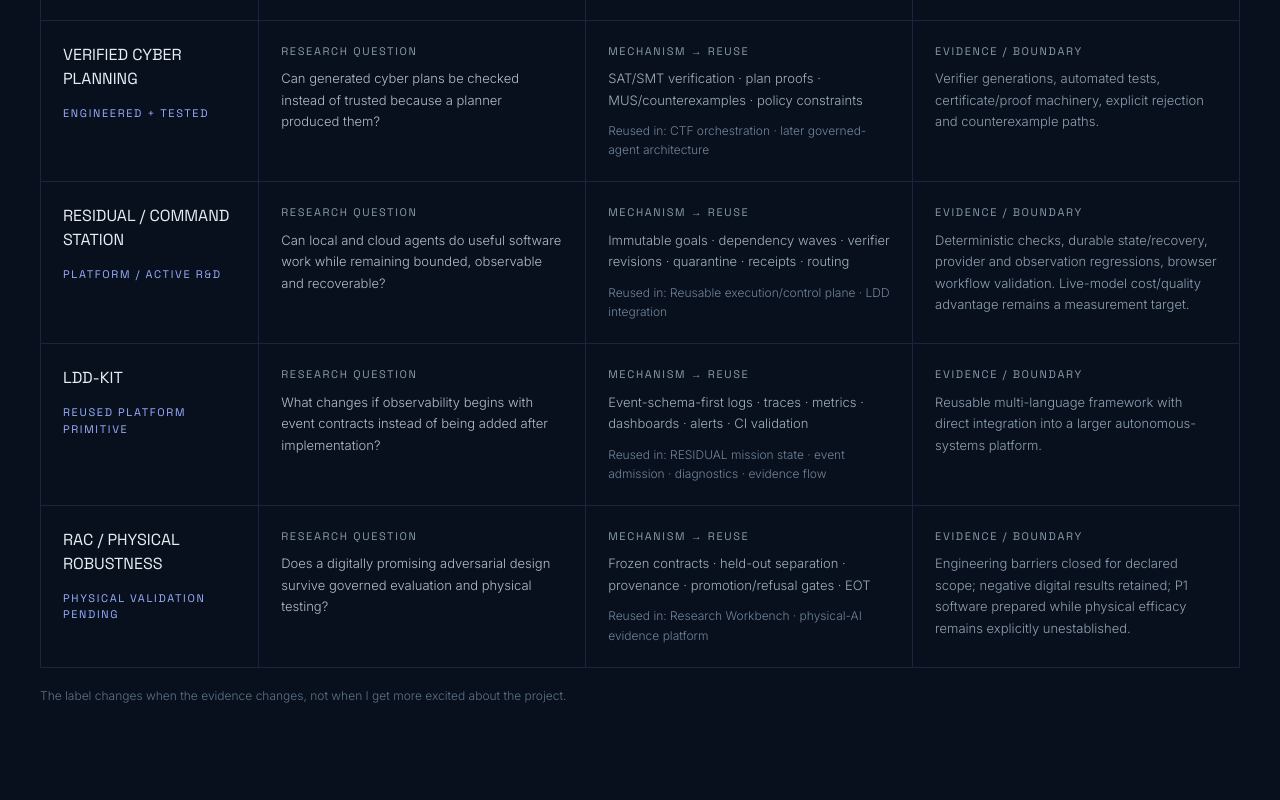
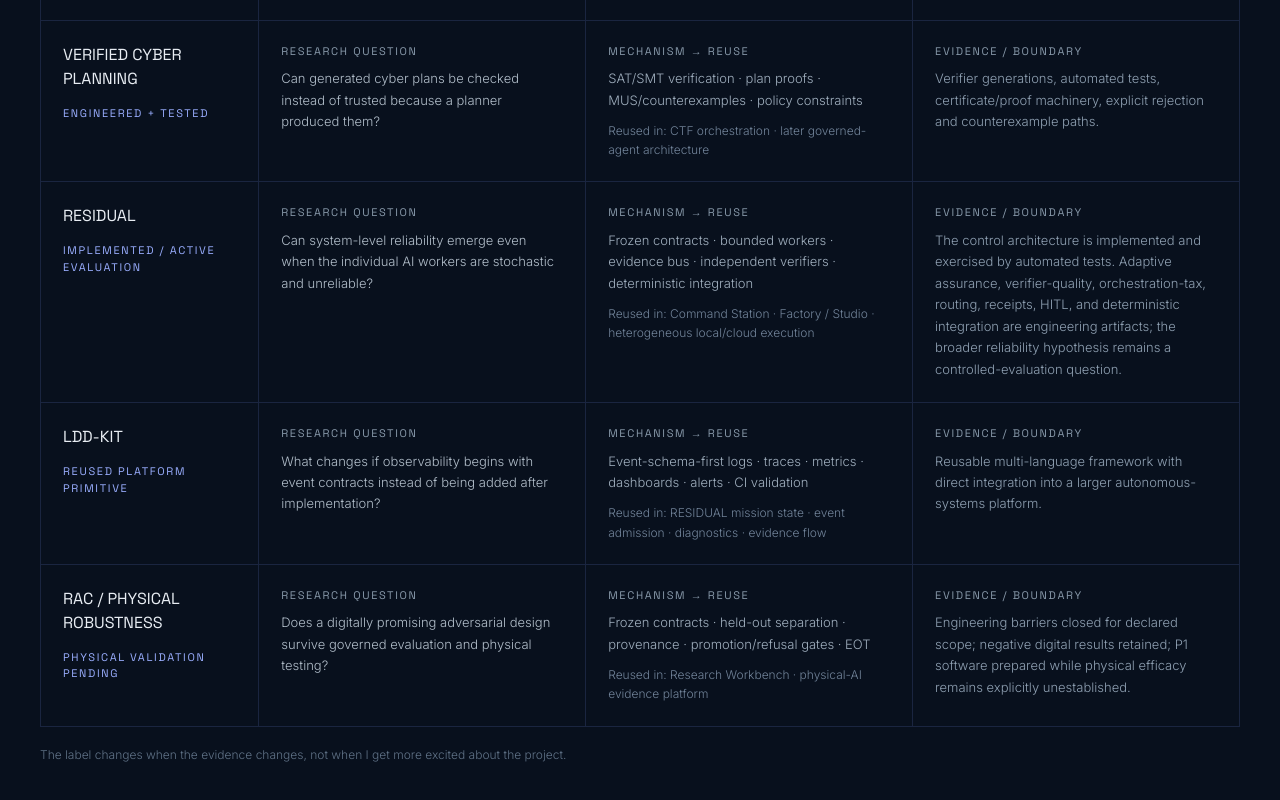
Before and after one commit to ninja-ops-guy/theemrld-portfolio, a React (Vite) app: page / in a window 1280 px wide. Shown: the part 9041-9841 px from the top of the page. Built offline with nearby package versions, Linux system fonts and the light colour scheme; the HTML template or start-up script is replaced by a standard one.

Commit message:
Align RESIDUAL evidence matrix with current reliability thesis

```diff
--- a/src/sections/EvidenceMatrix.tsx
+++ b/src/sections/EvidenceMatrix.tsx
@@ -1,7 +1,7 @@
 const rows = [
   { program:'CIC → RED-TEAM', question:'Can structural properties of SAT and proof search become useful security-analysis mechanisms?', mechanism:'Structural SAT encodings · width/treewidth analysis · necessity/backdoor analysis', reuse:'CTF/red-team harness pnp_lab · verified-planning direction', state:'DIRECT RESEARCH TRANSFER', evidence:'Dedicated CIC modules and test suite in the red-team harness; theoretical, empirical, and open claims kept separate.' },
   { program:'VERIFIED CYBER PLANNING', question:'Can generated cyber plans be checked instead of trusted because a planner produced them?', mechanism:'SAT/SMT verification · plan proofs · MUS/counterexamples · policy constraints', reuse:'CTF orchestration · later governed-agent architecture', state:'ENGINEERED + TESTED', evidence:'Verifier generations, automated tests, certificate/proof machinery, explicit rejection and counterexample paths.' },
-  { program:'RESIDUAL / COMMAND STATION', question:'Can local and cloud agents do useful software work while remaining bounded, observable and recoverable?', mechanism:'Immutable goals · dependency waves · verifier revisions · quarantine · receipts · routing', reuse:'Reusable execution/control plane · LDD integration', state:'PLATFORM / ACTIVE R&D', evidence:'Deterministic checks, durable state/recovery, provider and observation regressions, browser workflow validation. Live-model cost/quality advantage remains a measurement target.' },
+  { program:'RESIDUAL', question:'Can system-level reliability emerge even when the individual AI workers are stochastic and unreliable?', mechanism:'Frozen contracts · bounded workers · evidence bus · independent verifiers · deterministic integration', reuse:'Command Station · Factory / Studio · heterogeneous local/cloud execution', state:'IMPLEMENTED / ACTIVE EVALUATION', evidence:'The control architecture is implemented and exercised by automated tests. Adaptive assurance, verifier-quality, orchestration-tax, routing, receipts, HITL, and deterministic integration are engineering artifacts; the broader reliability hypothesis remains a controlled-evaluation question.' },
   { program:'LDD-KIT', question:'What changes if observability begins with event contracts instead of being added after implementation?', mechanism:'Event-schema-first logs · traces · metrics · dashboards · alerts · CI validation', reuse:'RESIDUAL mission state · event admission · diagnostics · evidence flow', state:'REUSED PLATFORM PRIMITIVE', evidence:'Reusable multi-language framework with direct integration into a larger autonomous-systems platform.' },
   { program:'RAC / PHYSICAL ROBUSTNESS', question:'Does a digitally promising adversarial design survive governed evaluation and physical testing?', mechanism:'Frozen contracts · held-out separation · provenance · promotion/refusal gates · EOT', reuse:'Research Workbench · physical-AI evidence platform', state:'PHYSICAL VALIDATION PENDING', evidence:'Engineering barriers closed for declared scope; negative digital results retained; P1 software prepared while physical efficacy remains explicitly unestablished.' },
 ];
```
